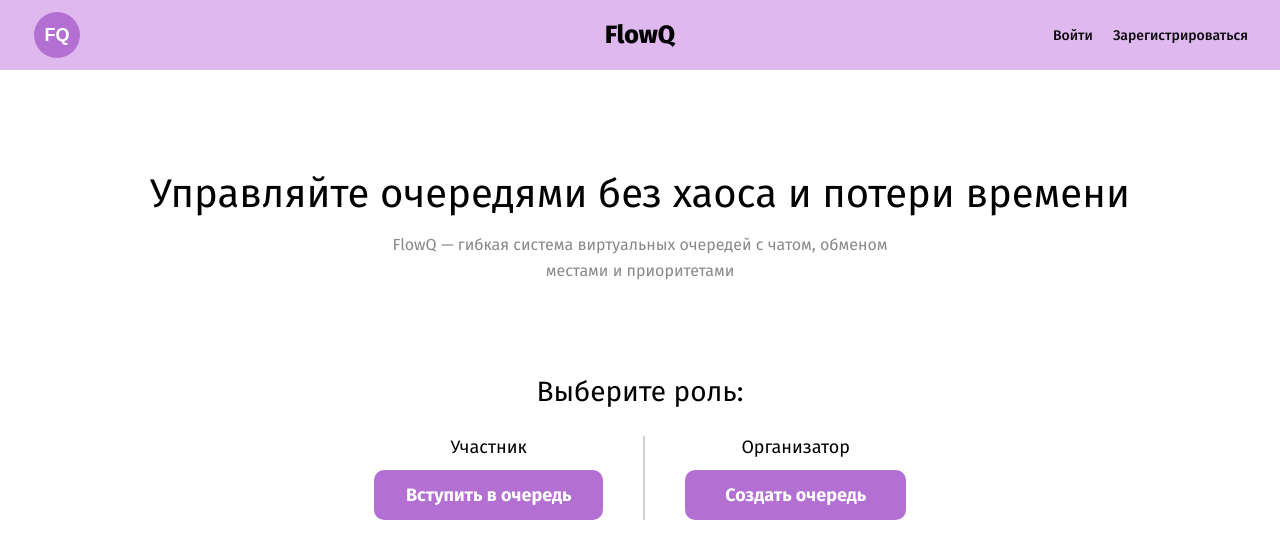
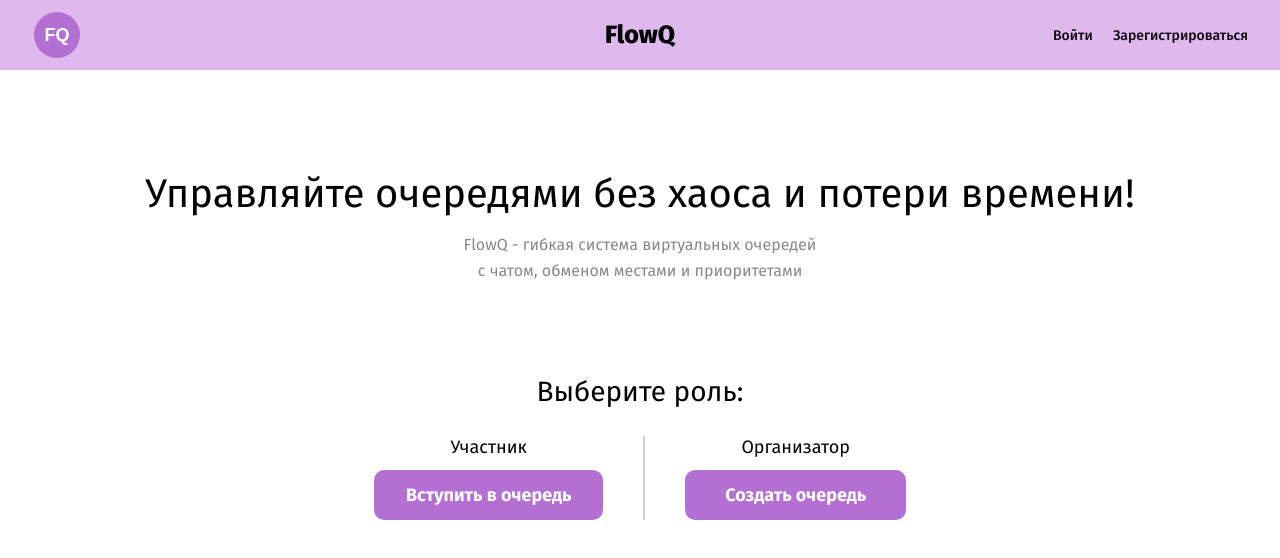
Before and after one commit to Lawliteee/FlowQ, a Vue app in the folder frontend/: page / in a window 1280 px wide. Shown: the top 558 px of the page. Built offline with nearby package versions, Linux system fonts and the light colour scheme.

Commit message:
style: Улучшен внешний вид главного экрана

```diff
--- a/frontend/src/views/HomeView.vue
+++ b/frontend/src/views/HomeView.vue
@@ -1,8 +1,8 @@
 <template>
   <main>
-    <h1>Управляйте очередями без хаоса и потери времени</h1>
+    <h1>Управляйте очередями без хаоса и потери времени!</h1>
     <p class="subtitle">
-      FlowQ — гибкая система виртуальных очередей с чатом, обменом местами и приоритетами
+      FlowQ - гибкая система виртуальных очередей с чатом, обменом местами и приоритетами
     </p>
 
     <section class="role-section">
@@ -75,7 +75,7 @@ h1 {
   font-size: 16px;
   color: var(--text-muted);
   font-weight: 400;
-  max-width: 520px;
+  max-width: 360px;
   line-height: 1.6;
   margin-bottom: 92px;
 }
```
